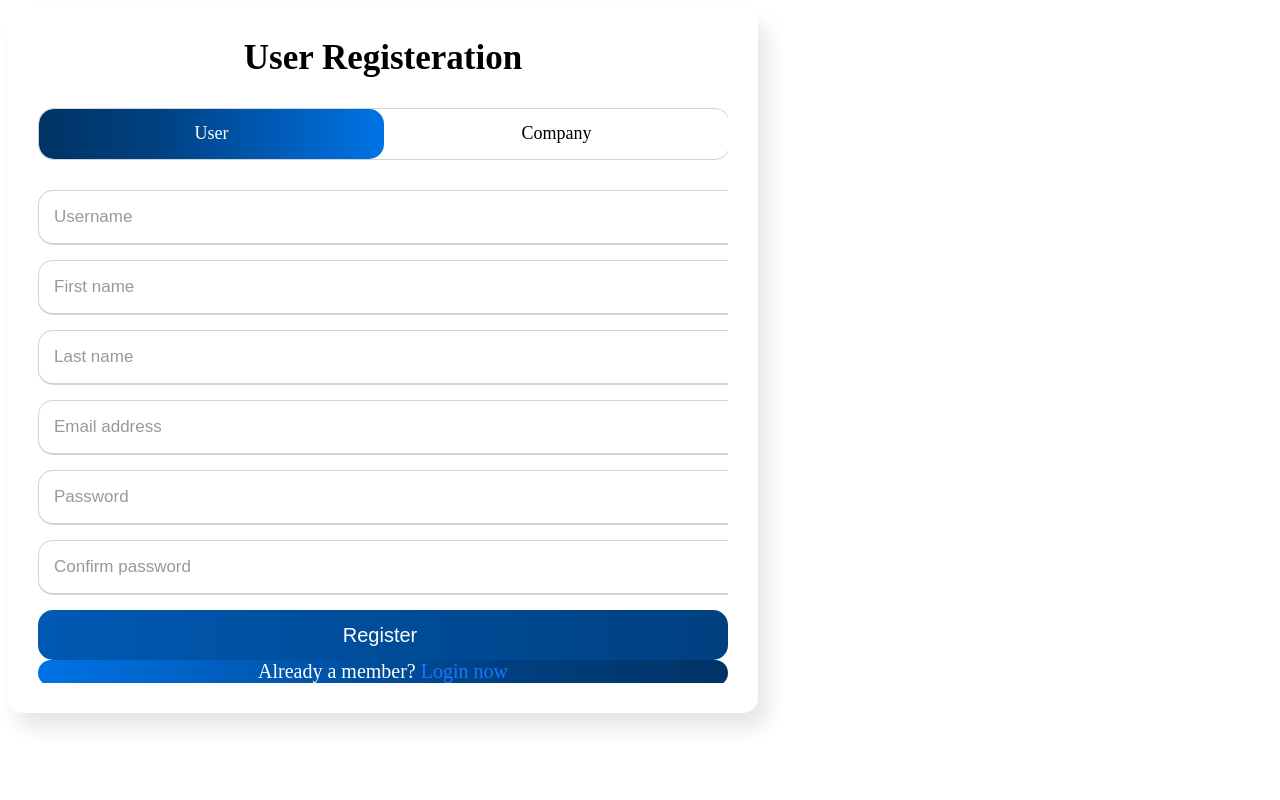
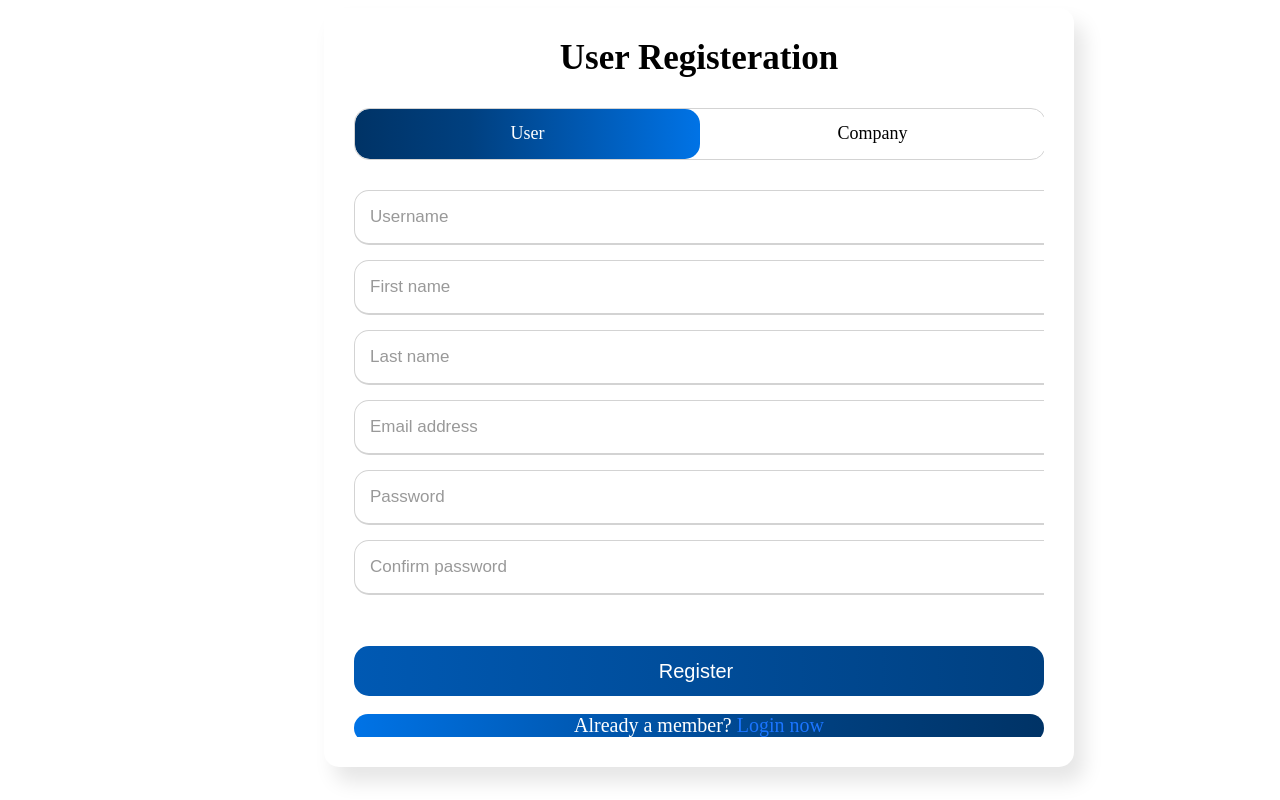
Before and after one commit to Pritishchugh22/Get_Set_Hired, a Django app: page /register/ in a window 1280 px wide. Run offline with Django 4.2, Linux system fonts and the light colour scheme; some libraries are stand-ins or nearby versions.

Commit message:
Register form frontend

```diff
--- a/static/home/register.css
+++ b/static/home/register.css
@@ -6,6 +6,7 @@
   padding: 30px;
   border-radius: 15px;
   box-shadow: 10px 15px 20px rgba(0.1,0.1,0,0.1);
+  margin-left: 25%;
 }
 .wrapper .title-text{
   display: flex;
--- a/templates/home/register.html
+++ b/templates/home/register.html
@@ -41,10 +41,12 @@
                 <div class="field">
                     <input type="password" placeholder="Confirm password" name="password2" required>
                 </div>
+                <br><br>
                 <div class="field btn">
                     <div class="btn-layer"></div>
                     <input type="submit" value="Register">
                 </div>
+                <br>
                 <div class="user-link">Already a member? <a href="{% url 'login' %}">Login now</a></div>
             </form>
             <form method="POST" class="company" action='/companyRegister/'>
@@ -68,6 +70,7 @@
                     <div class="btn-layer"></div>
                     <input type="submit" value="Register">
                 </div>
+                <br>
                 <div class="company-link">Already a member? <a href="{% url 'login' %}">Login now</a></div>
             </form>
         </div>
```
